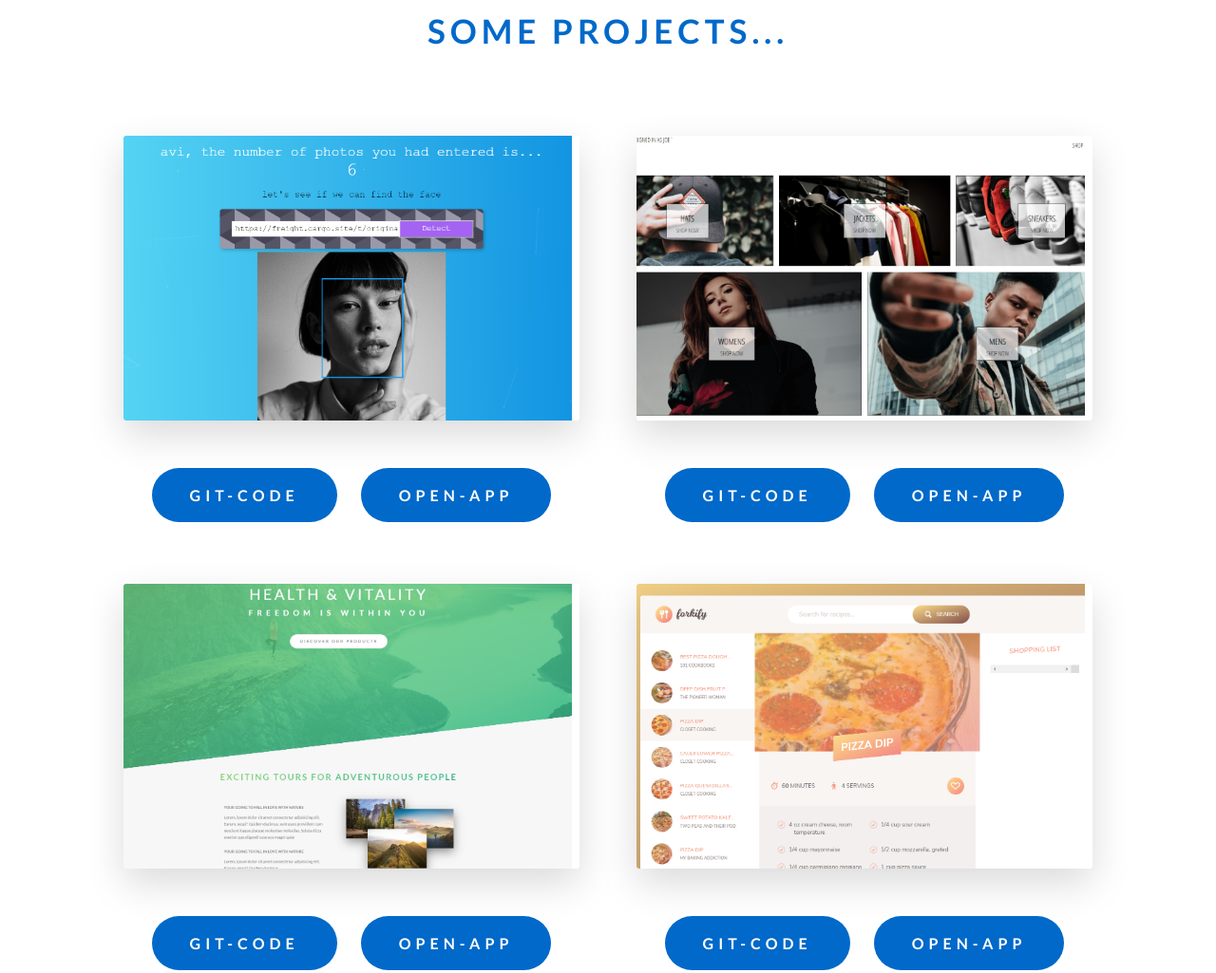
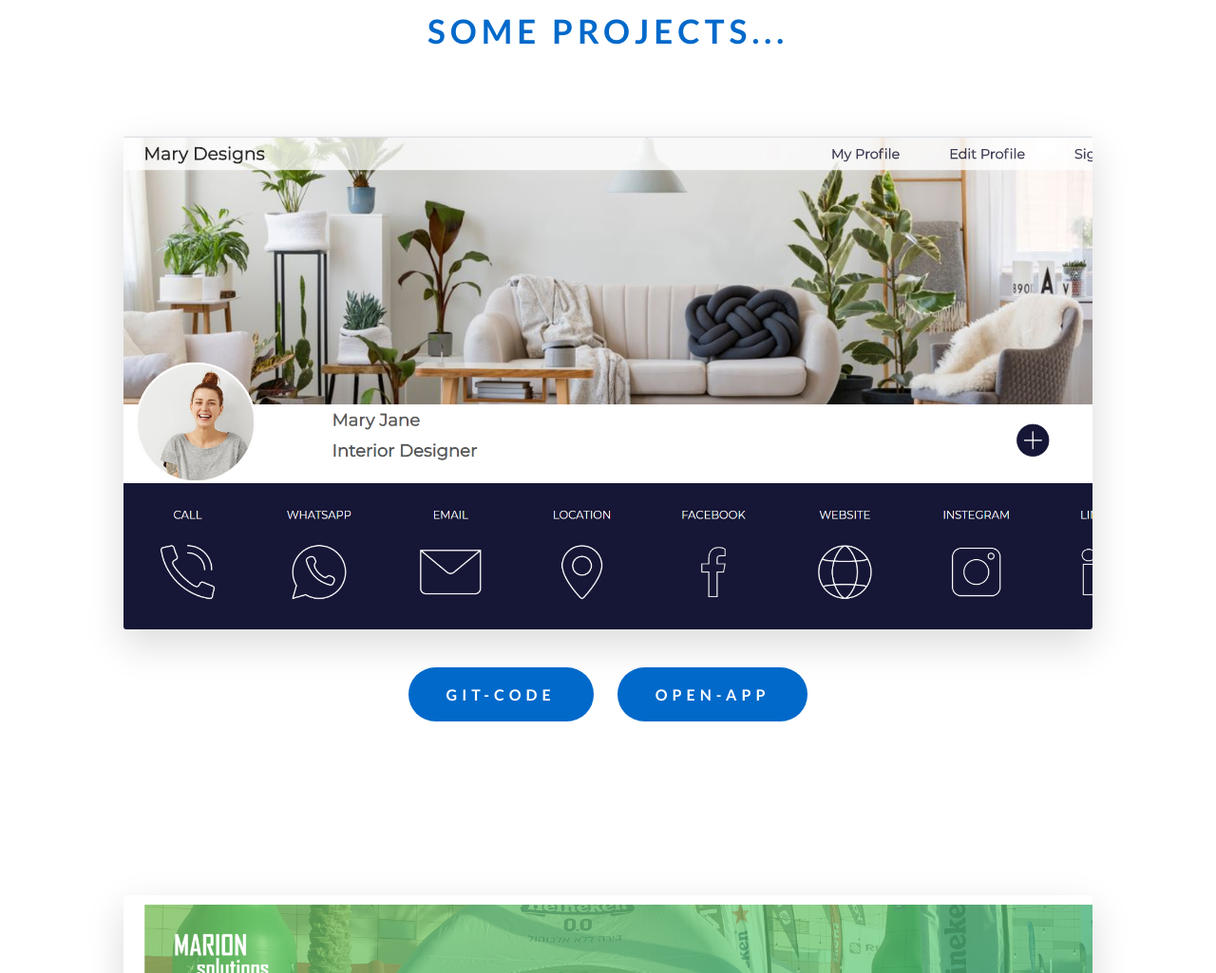
Before and after one commit to avilevant/project-portfolio, a website: page index.html in a window 1280 px wide. Shown: the part 917-1942 px from the top of the page at 95% size. Drawn offline with Linux system fonts and the light colour scheme.

Commit message:
cahnging project

```diff
--- a/index.html
+++ b/index.html
@@ -65,14 +65,14 @@
                     Some Projects...
                 </h2>
                 <div class="row">
-                    <div class="col-1-of-2">
+                    <!-- <div class="col-1-of-2"> -->
                     <div class="card">
                         <div class="card__side card__side--front">
                             <div class="card__picture card__picture--1">
                                 &nbsp;
                             </div>
                             <h4 class="card__heading">
-                                    <span class="card__heading-span card__heading-span--1">
+                                <span class="card__heading-span card__heading-span">
 
                                     </span>
                             </h4>
@@ -83,8 +83,8 @@
                         <div class="card__side card__side--back card__side--back-3">
                             <div class="card__cta">
                                 <div class="card__price-box">
-                                        <p class="card__price-value">face recognition app</p>
-                                        <p class="card__price-only">app front end using React.js, Node.js backend server, Postgres database to store users, and deployed to Heroku </p>
+                                    <p class="card__price-value">Virtual Networking App</p>
+                                    <p class="card__price-only">build and design your own virtual business card -- front end using React.js, Node.js backend server, Postgres database to store users, and deployed to Heroku </p>
 
                                 </div>
 
@@ -94,60 +94,30 @@
 
                     </div>
                     <div class="card__new--buttons">
-                            <a href="https://github.com/avilevant/Face-Recognition-App" target='_blank' class="btn btn--green btn--animated  ">git-code </a> &nbsp; &nbsp; &nbsp; &nbsp; &nbsp; &nbsp;
-                            <a href="https://avi-face-reco-app.herokuapp.com/" class="btn btn--green btn--animated" target='_blank'>open-app</a>
+                        <a href="https://github.com/avilevant/virtual-networking" target='_blank' class="btn btn--green btn--animated  ">git-code </a> &nbsp; &nbsp; &nbsp; &nbsp; &nbsp; &nbsp;
+                        <a href="https://virtual-networking.herokuapp.com/" class="btn btn--green btn--animated" target='_blank'>open-app</a>
 
                     </div>
 
                 </div>
 
-                    <div class="col-1-of-2">
+
+
+
+
+                <!-- </section> -->
+
+                <!-- <section class="section-tours u-center-text"> -->
+
+                <div class="row">
+                    <!-- <div class="col-1-of-2"> -->
                     <div class="card">
                         <div class="card__side card__side--front">
                             <div class="card__picture card__picture--2">
                                 &nbsp;
                             </div>
                             <h4 class="card__heading">
-                                    <span class="card__heading-span card__heading-span--2">
-
-                                    </span>
-                                </h4>
-
-                            </div>
-                            <div class="card__side card__side--back card__side--back-3">
-
-                                <div class="card__cta">
-                                    <div class="card__price-box">
-                                        <p class="card__price-value">e-commerce site</p>
-                                        <p class="card__price-only">app front end using React.js & redux, integrated stripe API for payment handling, Fire base for storage and authentication management, deployed to Heroku </p>
-
-                                    </div>
-
-                                </div>
-
-                            </div>
-                        </div>
-                        <div class="card__new--buttons">
-                            <a href="https://github.com/avilevant/crown-clothing.git" class="btn btn--green btn--animated" target='_blank'>git-code </a> &nbsp; &nbsp; &nbsp; &nbsp; &nbsp; &nbsp;
-                            <a href="https://crown-online-store.herokuapp.com/" class="btn btn--green btn--animated" target='_blank'>open-app</a>
-
-                        </div>
-                    </div>
-
-
-        </section>
-
-        <section class="section-tours u-center-text">
-
-            <div class="row">
-                <div class="col-1-of-2">
-                    <div class="card">
-                        <div class="card__side card__side--front">
-                            <div class="card__picture card__picture--3">
-                                &nbsp;
-                            </div>
-                            <h4 class="card__heading">
-                                <span class="card__heading-span card__heading-span--3">
+                                <span class="card__heading-span card__heading-span">
 
                                     </span>
                             </h4>
@@ -158,8 +128,8 @@
                         <div class="card__side card__side--back card__side--back-3">
                             <div class="card__cta">
                                 <div class="card__price-box">
-                                    <p class="card__price-value u-margin-bottom-small">marketing site</p>
-                                    <p class="card__price-only u-margin-bottom-big">advanced css & sass build, with multiple design features </p>
+                                    <p class="card__price-value ">marketing site</p>
+                                    <p class="card__price-only ">advanced css & sass build, with multiple design features </p>
 
                                 </div>
 
@@ -169,21 +139,24 @@
 
                     </div>
                     <div class="card__new--buttons">
-                        <a href="https://github.com/avilevant/Natours-site" class="btn btn--green btn--animated" target='_blank'>git-code </a> &nbsp; &nbsp; &nbsp; &nbsp; &nbsp; &nbsp;
-                        <a href="https://avilevant.github.io/Natours-site/" class="btn btn--green btn--animated" target='_blank'>open-app</a>
+                        <a href="https://github.com/avilevant/babilaSite" class="btn btn--green btn--animated" target='_blank'>git-code </a> &nbsp; &nbsp; &nbsp; &nbsp; &nbsp; &nbsp;
+                        <a href="http://marion.co.il/" class="btn btn--green btn--animated" target='_blank'>open-app</a>
 
                     </div>
 
                 </div>
 
-                <div class="col-1-of-2">
+                <!-- <div class="col-1-of-2"> -->
+                <div class="row">
+
+
                     <div class="card">
                         <div class="card__side card__side--front">
-                            <div class="card__picture card__picture--4">
+                            <div class="card__picture card__picture--3">
                                 &nbsp;
                             </div>
                             <h4 class="card__heading">
-                                <span class="card__heading-span card__heading-span--2">
+                                <span class="card__heading-span card__heading-span">
 
                                         </span>
                             </h4>
@@ -204,11 +177,12 @@
                     </div>
                     <div class="card__new--buttons">
                         <a href="https://github.com/avilevant/RecipeBook" class="btn btn--green btn--animated" target='_blank'>git-code </a> &nbsp; &nbsp; &nbsp; &nbsp; &nbsp; &nbsp;
-                        <a href="#" class="btn btn--green btn--animated" target='_blank'>open-app</a>
+                        <a href="https://avi-recipebook.herokuapp.com/#35477" class="btn btn--green btn--animated" target='_blank'>open-app</a>
 
                     </div>
                 </div>
-
+            </div>
+            </div>
 
         </section>
 
@@ -237,25 +211,7 @@
 
                 </div>
 
-                <!--
-<div class="footer__logo-box">
-            <img src="img/לוגו ללא רקע מרכז לבנט.gif" alt="logo" class="footer__logo">
-        </div>
-                <div class="footer__navigation">
-                    <ul class="footer__list">
-                        <li class="footer__item">
-                            <a href="#" class="footer__link">Company</a></li>
-                        <li class="footer__item">
-                            <a href="#" class="footer__link">Contact Us</a></li>
-                        <li class="footer__item">
-                            <a href="#" class="footer__link">Carrers</a></li>
-                        <li class="footer__item">
-                            <a href="#" class="footer__link">Privacy policy</a></li>
-                        <li class="footer__item">
-                            <a href="#" class="footer__link">Terms</a></li>
-                    </ul>
-                </div>
-            -->
+
             </div>
             <div class="col-1-of-2">
                 <div class="about-me" id='contact'>
--- a/package.json
+++ b/package.json
@@ -5,12 +5,11 @@
     "main": "index.js",
     "scripts": {
         "compile:sass1": "node-sass sass/main.scss css/style.css -w"
-
     },
     "author": "avilevant",
     "license": "ISC",
     "dependencies": {
         "live-server": "^1.2.1",
-        "node-sass": "^4.13.1"
+        "node-sass": "^4.14.1"
     }
 }
--- a/sass/components/_card.scss
+++ b/sass/components/_card.scss
@@ -2,10 +2,16 @@
     perspective: 150rem;
     -moz--perspective: 150rem;
     position: relative;
-    height: 35rem;
+    height: 65vh;
+    // margin: 10vh 0;
+    @include respond(phone) {
+        height: 25vh;
+        margin: 0;
+    }
     &__side {
+        margin: auto;
         font-size: 2rem;
-        height: 30rem;
+        height: 65vh;
         transition: all .8s ease;
         position: absolute;
         top: 0;
@@ -15,6 +21,12 @@
         border-radius: 3px;
         overflow: hidden;
         box-shadow: 0 1.5rem 4rem rgba($color: #000000, $alpha: .15);
+        @include respond(phone) {
+            height: 21vh;
+        }
+        @include respond(big-desktop) {
+            height: 55vh;
+        }
         &--front {
             background-color: $color-white;
         }
@@ -38,31 +50,30 @@
         transform: rotateY(0);
     }
     &__picture {
-        height: 30rem;
-        width: 56rem;
+        // height: 30rem;
+        // width: 56rem;
+        height: 100%;
+        width: 100%;
         background-size: cover;
         background-blend-mode: screen;
         position: absolute;
         top: 50%;
-        left: 40%;
+        left: 50%;
         transform: translate(-50%, -50%);
+        // margin: auto;
         // -webkit-clip-path: polygon(0 0, 100% 0, 100% 85%, 0 100%);
         // clip-path: polygon(0 0, 100% 0, 100% 85%, 0 100%);
-         @include respond(tab-port){
-          left:50%;
-         }
-
+        @include respond(tab-port) {
+            left: 50%;
+        }
         &--1 {
-            background-image: url(../img/facerecoapp.png);
+            background-image: url(../img/1.jpg);
         }
         &--2 {
-            background-image: url(../img/crownproject.jpg);
+            background-image: url(../img/2.jpg);
         }
         &--3 {
-            background-image: url(../img/site.jpg);
-        }
-        &--4 {
-            background-image: url(../img/recepiebook.png);
+            background-image: url(../img/3.jpg);
         }
     }
     &__heading {
@@ -79,18 +90,6 @@
         padding: 1rem 1.5rem;
         -webkit-box-decoration-break: clone;
         box-decoration-break: clone;
-        /*  &--1 {
-            //   background-image: linear-gradient(to right bottom, rgba( $color-secondary-light, .85), rgba(#ff7730, .85))
-            background-color: rgb(223, 214, 214);
-        }
-        &--2 {
-            // background-image: linear-gradient(to right bottom, rgba( $color-primary-light, .85), rgba($color-primary-dark, .85))
-            background-color: rgb(223, 214, 214);
-        }
-        &--3 {
-            //  background-image: linear-gradient(to right bottom, rgba( $color-tertiary-light, .85), rgba($color-tertiary-dark, .85))
-            background-color: rgb(223, 214, 214);
-        }*/
     }
     &__details {
         padding: 3rem;
@@ -124,6 +123,9 @@
         font-size: 2rem;
         letter-spacing: .3rem;
         margin-top: 1.5rem;
+        @include respond(phone) {
+            font-size: 1.5rem;
+        }
     }
     &__price-value {
         font-size: 3rem;
@@ -131,14 +133,13 @@
         text-transform: uppercase;
         margin-top: 2.5rem;
         letter-spacing: .3rem;
+        @include respond(phone) {
+            font-size: 2rem;
+        }
     }
     &__new--buttons {
         display: inline-block;
         text-align: center;
-        @include respond(phone){
-
-         margin: 0 auto;
-
-         }
+        margin: 5vh auto;
     }
 }
--- a/sass/layout/_footer.scss
+++ b/sass/layout/_footer.scss
@@ -2,6 +2,7 @@
     background-color: #0069ca;
     font-size: 1.4rem;
     padding-bottom: 30px;
+    margin: 0 auto;
     &__contact {
         padding: 2rem;
         width: 80%;
@@ -27,7 +28,6 @@
         }
     }
     .about-me {
-        //  color: rgb(59, 20, 199);
         color: white;
         @include respond(phone) {
             margin-left: 2rem;
--- a/sass/layout/_grid.scss
+++ b/sass/layout/_grid.scss
@@ -1,52 +1,42 @@
 .row {
     max-width: $grid-width;
-    margin: 0 auto;
+    height: 80vh;
+    margin: auto;
     &:not(:last-child) {
-        margin-bottom: $gutter-vertical;
-          @include respond(tab-port){
-          margin-bottom:  6rem;
+        margin-bottom: 20vh;
     }
-
-          @include respond(phone){
-          width:  80vw;
-          margin-bottom:  5rem;
+    @include respond(tab-port) {
+        // margin: 0;
+        margin-bottom: 6rem;
     }
+    @include respond(phone) {
+        width: 80vw;
+        height: 100%;
+        margin-bottom: 0;
     }
-
-
-
-     @include respond(tab-port){
-          width:  80vw;
+    @include respond(tab-port) {
+        // margin: 0;
+        width: 80vw;
     }
-
     @include clearfix;
     [class^="col-"] {
         float: left;
         &:not(:last-child) {
             margin-right: $gutter-horizontal;
-
-              @include respond(tab-port){
-    margin-bottom:6rem;
-    margin-right:0;
-
+            @include respond(tab-port) {
+                margin-bottom: 6rem;
+                margin-right: 0;
             }
- @include respond(phone){
-
-          margin-bottom:  11rem;
+            @include respond(phone) {
+                margin-bottom: 11rem;
             }
-
-
         }
-
-    @include respond(tab-port){
-    width:100% !important;
-
+        @include respond(tab-port) {
+            width: 100% !important;
         }
-
     }
     .col-1-of-2 {
         width: calc((100% - #{$gutter-horizontal}) / 2);
-
     }
     .col-1-of-3 {
         width: calc((100% - 2* #{$gutter-horizontal}) / 3);
```
Also changed, not shown: css/style.css, img/1.jpg (added), img/2.jpg (added), img/3.jpg (added), img/budget.jpg (deleted), img/crownproject.jpg (deleted), img/facerecoapp.png (deleted), img/logo-white.png (deleted), img/pig--game.jpg (deleted), img/recepiebook.png (deleted), img/site.jpg (deleted), img/לוגו ללא רקע מרכז לבנט.gif (deleted), 1 other file. Lines whose indentation alone changed are shown as unchanged.
